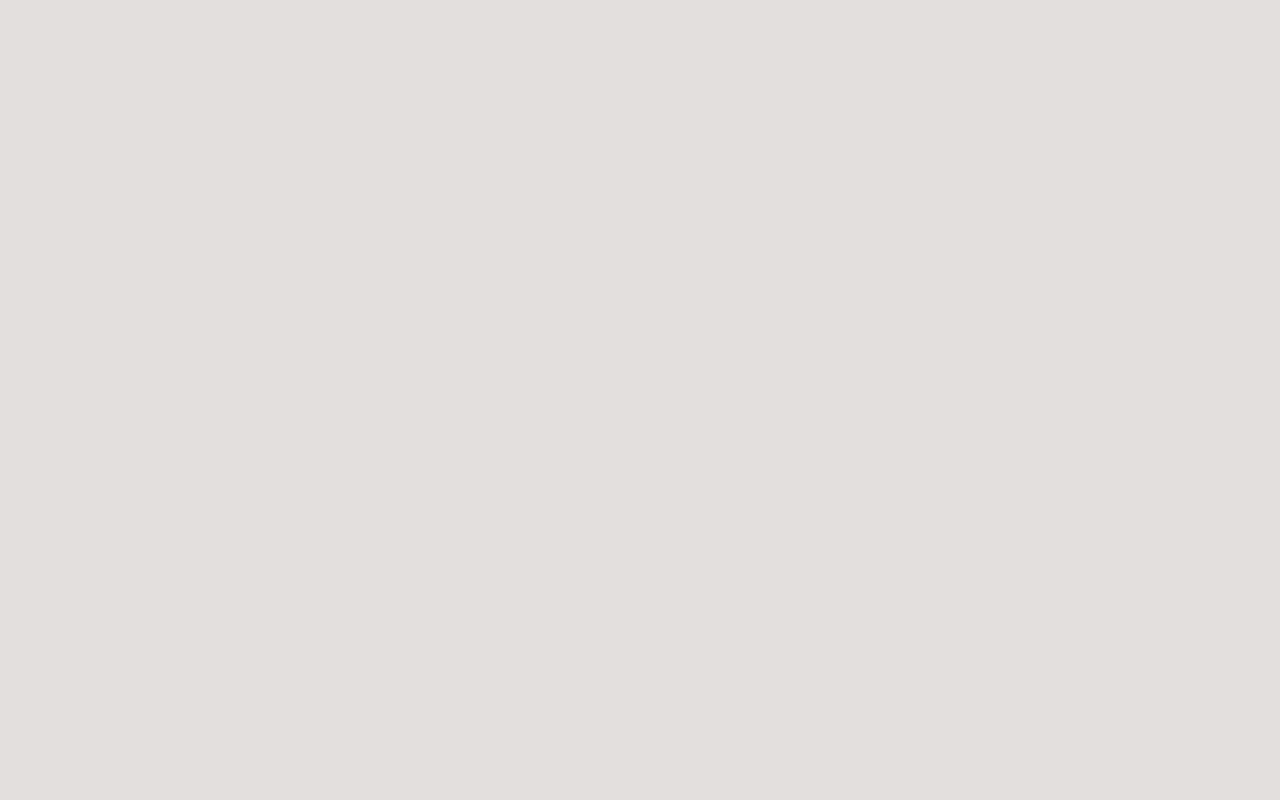
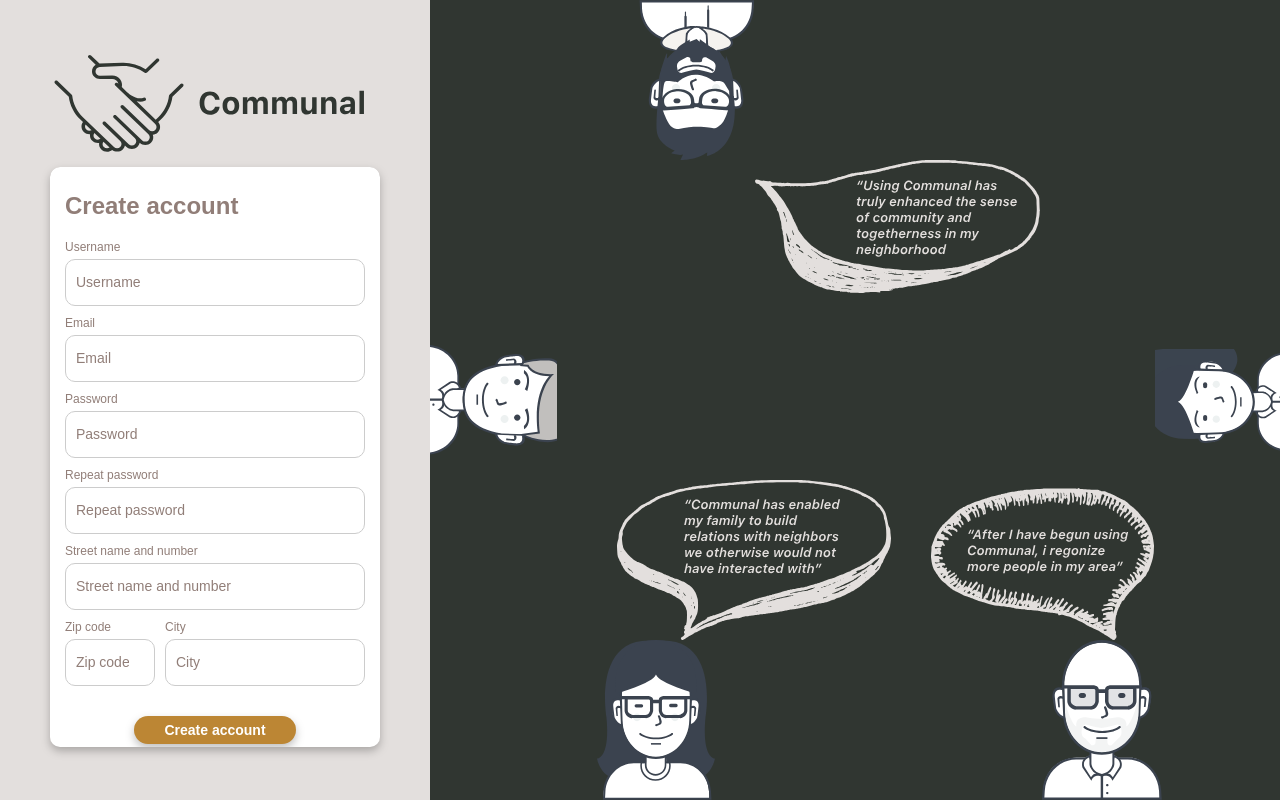
Before and after one commit to ThomasLindskov/Communal, a React (Create React App) app: page /sign-up in a window 1280 px wide. Before the commit this address had no page. Built offline with nearby package versions, Linux system fonts and the light colour scheme; a web font is replaced by a local one.

Commit message:
React rotuer dom setup

```diff
--- a/public/index.html
+++ b/public/index.html
@@ -9,7 +9,6 @@
       name="description"
       content="Web site created using create-react-app"
     />
-    <link rel="apple-touch-icon" href="%PUBLIC_URL%/logo192.png" />
     <!--
       manifest.json provides metadata used when your web app is installed on a
       user's mobile device or desktop. See https://developers.google.com/web/fundamentals/web-app-manifest/
--- a/src/pages/frontPage/ForgotPassword.tsx
+++ b/src/pages/frontPage/ForgotPassword.tsx
@@ -1,17 +1,13 @@
-import { useResetPasswordMutation } from "src/hooks/useResetPasswordMutation";
+import { Link } from "react-router-dom";
 import { Button } from "../../components/Button";
 import { Card } from "../../components/Card";
 import { CardLink } from "../../components/CardLink";
 import { CardTitle } from "../../components/CardTitle";
 import { InputField } from "../../components/InputField";
+import { useResetPasswordMutation } from "../../hooks/useResetPasswordMutation";
 import { theme } from "../../theme";
-import { ChangeURL, forms } from "./FormContainer";
 
-export const ForgotPassword = ({
-  setForm,
-}: {
-  setForm: (value: forms) => void;
-}) => {
+export const ForgotPassword = () => {
   const { resetPassword, data, loading, error } = useResetPasswordMutation();
   console.log(data, loading, error);
 
@@ -45,14 +41,10 @@ export const ForgotPassword = ({
             gap: "10px",
           }}
         >
-          <CardLink
-            onClick={() => {
-              setForm(forms.SignIn);
-              ChangeURL(forms.SignIn);
-            }}
-          >
-            Back to login
-          </CardLink>
+          <Link to='/'>
+          <CardLink>Back to login</CardLink>
+          </Link>
+
         </div>
       </Card>
     </div>
--- a/src/pages/frontPage/FormContainer.tsx
+++ b/src/pages/frontPage/FormContainer.tsx
@@ -6,23 +6,20 @@ import { SignInForm } from "./SignInForm";
 import { SignUpForm } from "./SignUpForm";
 
 export enum forms {
-  SignIn = "sign-in",
-  SignUp = "sign-up",
-  ForgotPassword = "forgot-password",
+  SignIn,
+  SignUp,
+  ForgotPassword
 }
 
-export const ChangeURL = (form: forms) => {
-  window.history.replaceState(null, "", `/${form}`);
-  var formattedTitle = form
-    .replace(/-/g, " ")
-    .replace(/\b\w/g, (l) => l.toUpperCase());
-  document.title = formattedTitle;
+const formMap = {
+  [forms.SignIn]: <SignInForm />,
+  [forms.SignUp]: <SignUpForm />,
+  [forms.ForgotPassword]: <ForgotPassword />,
 };
 
 const containerPadding = 50;
 
-export default function FormContainer() {
-  const [form, setForm] = React.useState<forms>(forms.SignIn);
+export default function FormContainer({ form }: { form: forms }) {
   return (
     <div
       style={{
@@ -51,13 +48,7 @@ export default function FormContainer() {
               filter: `drop-shadow(${theme.utils.dropShadow})`,
             }}
           >
-            {form === forms.SignIn ? (
-              <SignInForm setForm={setForm} />
-            ) : form === forms.ForgotPassword ? (
-              <ForgotPassword setForm={setForm} />
-            ) : (
-              <SignUpForm setForm={setForm} />
-            )}
+            {formMap[form]}
           </div>
         </div>
       </div>
--- a/src/pages/frontPage/FrontPage.tsx
+++ b/src/pages/frontPage/FrontPage.tsx
@@ -1,7 +1,7 @@
 import React from "react";
 import styled from "styled-components";
-import FormContainer from "./FormContainer";
 import { UserGroup } from "./UserGroup";
+import FormContainer, { forms } from "./FormContainer";
 
 const Wrapper = styled.div`
 display: flex;
@@ -14,14 +14,14 @@ height: 100vh;
 }
 `
 
-
-export default function FrontPage() {
+export default function FrontPage({ form }: { form: forms }) {
   return (
     <Wrapper>
-      <FormContainer />
+     <FormContainer form={form}/>
       <div style={{width: "100%"}} id="user-group-container">
         <UserGroup />
       </div>
     </Wrapper>
+
   );
 }
--- a/src/pages/frontPage/SignInForm.tsx
+++ b/src/pages/frontPage/SignInForm.tsx
@@ -1,17 +1,13 @@
 import React from "react";
+import { Link } from "react-router-dom";
 import { Button } from "../../components/Button";
 import { Card } from "../../components/Card";
 import { CardLink } from "../../components/CardLink";
 import { CardTitle } from "../../components/CardTitle";
 import { InputField } from "../../components/InputField";
 import { theme } from "../../theme";
-import { ChangeURL, forms } from "./FormContainer";
 
-export const SignInForm = ({
-  setForm,
-}: {
-  setForm: (value: forms) => void;
-}) => (
+export const SignInForm = () => (
   <Card width="300px">
     <div style={{ width: "100%" }}>
       <CardTitle>Login</CardTitle>
@@ -38,10 +34,16 @@ export const SignInForm = ({
         gap: "10px",
       }}
     >
-      <CardLink onClick={() => { setForm(forms.SignUp); ChangeURL(forms.SignUp) }}>Sign up</CardLink>
-      <CardLink onClick={() => { setForm(forms.ForgotPassword); ChangeURL(forms.ForgotPassword) }}>
-        Forgot Password?
+      <Link to ='/sign-up'>
+      <CardLink>
+        Sign up
       </CardLink>
+      </Link>
+        <Link to='/forgot-password'>
+          <CardLink>
+          Forgot Password?
+          </CardLink>
+          </Link>
     </div>
   </Card>
 );
--- a/src/pages/frontPage/SignUpForm.tsx
+++ b/src/pages/frontPage/SignUpForm.tsx
@@ -1,25 +1,18 @@
 import React from "react";
-import { useSignUpMutation } from "src/hooks/useSignUpMutation";
+import { Link } from "react-router-dom";
 import { Button } from "../../components/Button";
 import { Card } from "../../components/Card";
 import { CardLink } from "../../components/CardLink";
 import { CardTitle } from "../../components/CardTitle";
 import { InputField } from "../../components/InputField";
+import { useSignUpMutation } from "../../hooks/useSignUpMutation";
 import { theme } from "../../theme";
-import { forms, ChangeURL } from "./FormContainer";
 import { useForm, SubmitHandler } from "react-hook-form";
 import { yupResolver } from "@hookform/resolvers/yup";
-import {
-  ISignUpFormInput,
-  signUpSchema,
-} from "src/pages/frontPage/validationSchemas/SignUpForm";
 import { Navigate, redirect, useNavigate } from "react-router-dom";
+import { ISignUpFormInput, signUpSchema } from "./validationSchemas/SignUpForm";
 
-export const SignUpForm = ({
-  setForm,
-}: {
-  setForm: (value: forms) => void;
-}) => {
+export const SignUpForm = () => {
   const { signUp, data, loading, error } = useSignUpMutation();
   const {
     register,
@@ -134,14 +127,9 @@ export const SignUpForm = ({
             gap: "10px",
           }}
         >
-          <CardLink
-            onClick={() => {
-              setForm(forms.SignIn);
-              ChangeURL(forms.SignIn);
-            }}
-          >
-            Back to login
-          </CardLink>
+          <Link to='/'>
+          <CardLink>Back to login</CardLink>
+        </Link>
         </div>
       </Card>
     </form>
--- a/src/routes/RoutesTable.tsx
+++ b/src/routes/RoutesTable.tsx
@@ -1,15 +1,21 @@
 import React from "react";
 import { Routes, Route } from "react-router-dom";
-import { FrontPage, MainPage } from "../pages/pages";
+import { forms } from "../pages/frontPage/FormContainer";
+import FrontPage from "../pages/frontPage/FrontPage";
+import MainPage from '../pages/mainPage/MainPage';
+
+
 
 export default function RoutesTable() {
   return (
+
     <Routes>
-      <Route path="/" element={<FrontPage />} />
+    {/* TODO: Add new all new routes here */}
+      <Route path="/" element={<FrontPage form={forms.SignIn}/>} />
       <Route path="/home" element={<MainPage />} />
-      {/* TODO: refactor this */}
-      {/* <Route path="SignIn" element={<SignIn />} /> */}
-      {/* <Route path="SignUp" element={<SignUp />} /> */}
+      <Route path="/sign-up" element={<FrontPage form={forms.SignUp} />} />
+      <Route path="/forgot-password" element={<FrontPage form={forms.ForgotPassword} />}
+      />
     </Routes>
   );
 }
```
Also changed, not shown: public/manifest.json, 1 other file (tests, documents, lock files or other folders).
